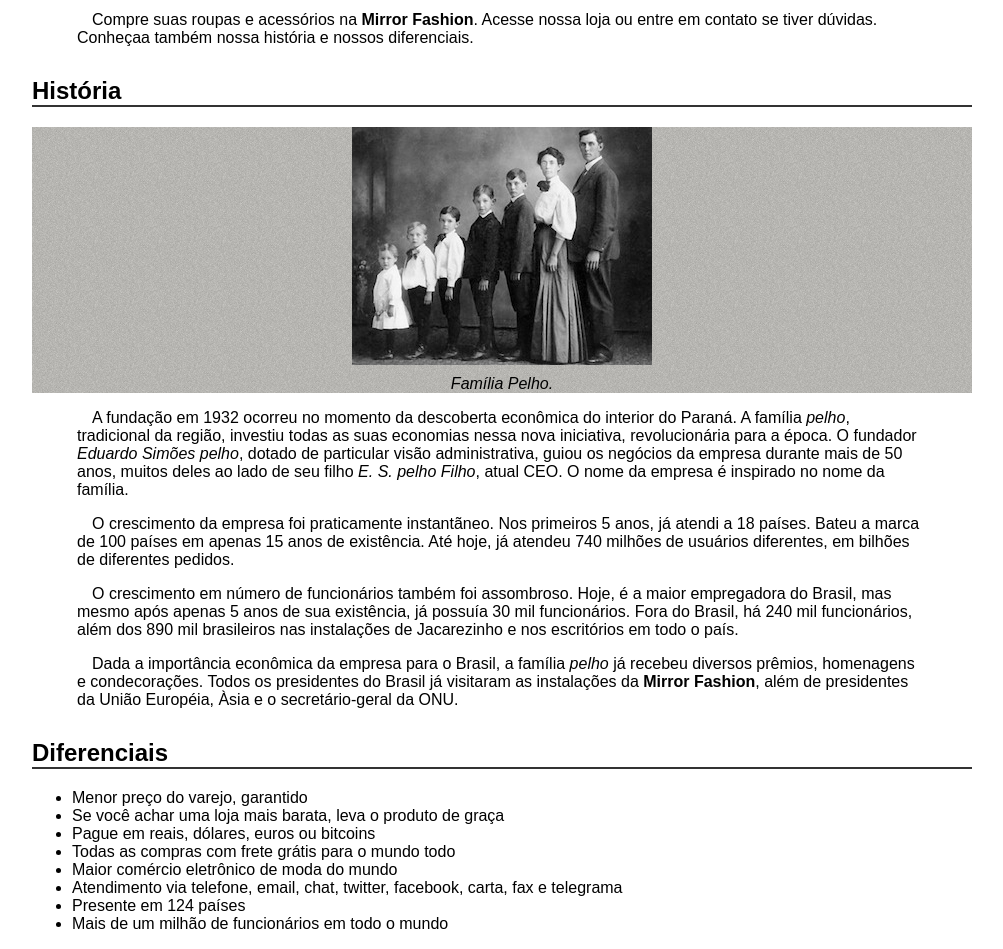
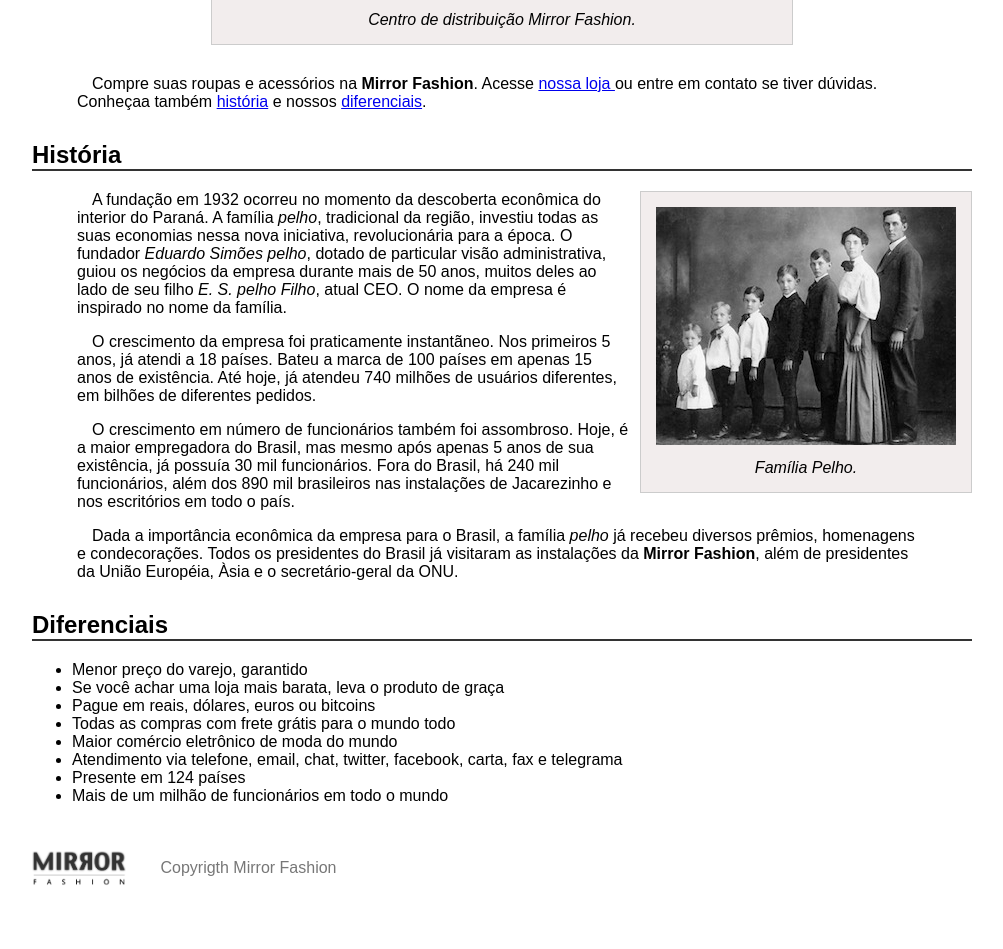
Before and after one commit to joaovitor2019/Senac-Programa-o-Web, a plain HTML site: page Mirror Fashion/sobre.html in a window 1280 px wide. Shown: the part 701-1650 px from the top of the page, without its empty margins (138-1141 px from the left). After the commit the page ends 1625 px from the top, so only its background shows below. Drawn offline with Linux system fonts and the light colour scheme.

Commit message:
06/03/2020

```diff
--- a/Mirror Fashion/sobre.css
+++ b/Mirror Fashion/sobre.css
@@ -5,9 +5,7 @@ body{
     width: 940px;
 
 }
-#logo{
-    float: left;
-}
+
 /*p{
     background-color: red;
     height: 300px;
@@ -46,15 +44,34 @@ figure{
     margin: 30px;
 }
 
-img {
-     display: block;
-    margin-left: auto;
-    margin-right: auto;
 
-}
 
 figcaption {
     text-align: center;
     font-style: italic;
     margin-top: 10px;
 }
+
+#familiaPelho{
+    float: right;
+    margin:0px 0px 10px 10px;
+}
+#logo{
+    float: left;
+}
+#centro-distribuicao{
+    margin-left: auto;
+    margin-right: auto;
+    width: 550px;
+}
+#Rodape{
+    color: #777;
+    margin-left: 30px 0px;
+    padding: 30px 0px;
+
+}
+#Rodape img {
+    margin-right: 30px;
+    vertical-align: middle;
+    width: 94px;
+}
--- a/Mirror Fashion/sobre.html
+++ b/Mirror Fashion/sobre.html
@@ -18,24 +18,40 @@
     <h1>A <strong>Mirror Fashion</strong></h1>
 
     <P>
-        A<strong> <strong>Mirror Fashion</strong> </strong>é a maior empresa comércio eletrônico no segmento de moda em todo o mundo. Fundada em 1932,
+        A<strong> <strong>Mirror Fashion</strong> </strong>é a maior empresa comércio eletrônico no segmento de moda em
+        todo o mundo. Fundada em 1932,
         possui filiais em 124 países, sendo líder de mercado com mais de 90% de participação em 118 deles.
     </P>
     <P>
-        Nosso centro de distribuição fica em <a href="https://www.google.com.br/maps?q=Jacarezinho">Jacarezinho</a>, no Paraná. De lá, saem 48 aviões que distribuem nossos
+        Nosso centro de distribuição fica em <a href="https://www.google.com.br/maps?q=Jacarezinho">Jacarezinho</a>, no
+        Paraná. De lá, saem 48 aviões que distribuem nossos
         produtos às casas do mundo todo do nosso centro de distribuição.
     </P>
-  <div style="height: auto; background-image: url(img/sobre-background.jpg);">  <img src="img/centro-distribuicao.png" alt=""title="Centro de distribuição"><figcaption>Centro de distribuição Mirror Fashion.</figcaption> </div>
+
+    <figure id="centro-distribuicao">
+        <img src="img/centro-distribuicao.png" alt="Foto do centro de distribuição da Mirror Fashion"
+            title="Centro de distribuição">
+        <figcaption>Centro de distribuição Mirror Fashion.</figcaption>
+    </figure>
+
     <P>
-        Compre suas roupas e acessórios na <strong>Mirror Fashion</strong>. Acesse nossa loja ou entre em contato se tiver dúvidas.
-        Conheçaa também nossa história e nossos diferenciais.
+        Compre suas roupas e acessórios na <strong>Mirror Fashion</strong>. Acesse <a href="index.html"> nossa loja
+        </a>ou entre em contato se tiver dúvidas.
+        Conheçaa também <a href="#historia">história</a> e nossos <a href="#diferenciais">diferenciais</a>.
     </P>
-    <H2>História</H2>
-    <div style="height: auto; background-image: url(img/sobre-background.jpg);"> <img src="img/familia-pelho.jpg" alt=""title="Família Pelho"><figcaption>Família Pelho.</figcaption> </div>
-    <p>A fundação em 1932 ocorreu no momento da descoberta econômica do interior do Paraná. A família <em>pelho</em>, tradicional
+    <H2 id="historia">História</H2>
+    <div style="height: auto; background-image: url(img/sobre-background.jpg);">
+        <figure id="familiaPelho"><img src="img/familia-pelho.jpg" alt="" title="Família Pelho">
+            <figcaption>Família Pelho.</figcaption>
+    </div>
+    </figure>
+    <p>A fundação em 1932 ocorreu no momento da descoberta econômica do interior do Paraná. A família <em>pelho</em>,
+        tradicional
         da região, investiu todas as suas economias nessa nova iniciativa, revolucionária para a época. O fundador
-        <em>Eduardo Simões pelho</em>, dotado de particular visão administrativa, guiou os negócios da empresa durante mais de 50
-        anos, muitos deles ao lado de seu filho <em>E. S. pelho Filho</em>, atual CEO. O nome da empresa é inspirado no nome da
+        <em>Eduardo Simões pelho</em>, dotado de particular visão administrativa, guiou os negócios da empresa durante
+        mais de 50
+        anos, muitos deles ao lado de seu filho <em>E. S. pelho Filho</em>, atual CEO. O nome da empresa é inspirado no
+        nome da
         família.
 
     </p>
@@ -47,13 +63,15 @@
         após apenas 5 anos de sua existência, já possuía 30 mil funcionários. Fora do Brasil, há 240 mil funcionários,
         além dos 890 mil brasileiros nas instalações de Jacarezinho e nos escritórios em todo o país.
     </p>
-    <p>Dada a importância econômica da empresa para o Brasil, a família <em>pelho</em> já recebeu diversos prêmios, homenagens e
-        condecorações. Todos os presidentes do Brasil já visitaram as instalações da <strong>Mirror Fashion</strong>, além de presidentes
+    <p>Dada a importância econômica da empresa para o Brasil, a família <em>pelho</em> já recebeu diversos prêmios,
+        homenagens e
+        condecorações. Todos os presidentes do Brasil já visitaram as instalações da <strong>Mirror Fashion</strong>,
+        além de presidentes
         da União Européia, Àsia e o secretário-geral da ONU.</p>
-        <h2>Diferenciais</h2>
+    <h2 id="diferenciais">Diferenciais</h2>
     <ul>
         <li> Menor preço do varejo, garantido</li>
-            <li>  Se você achar uma loja mais barata, leva o produto de graça
+        <li> Se você achar uma loja mais barata, leva o produto de graça
         <li> Pague em reais, dólares, euros ou bitcoins</li>
         <li>Todas as compras com frete grátis para o mundo todo</li>
         <li>Maior comércio eletrônico de moda do mundo</li>
@@ -61,6 +79,10 @@
         <li>Presente em 124 países</li>
         <li>Mais de um milhão de funcionários em todo o mundo</li>
     </ul>
+    <div id="Rodape">
+        <img src="img/logo.png" alt="Logo da Mirror Fashion">
+        Copyrigth Mirror Fashion
+    </div>
 
 
 </body>
```
Also changed, not shown: Mirror Fashion/index.html (+11 -0 lines). Lines whose indentation alone changed are shown as unchanged.
